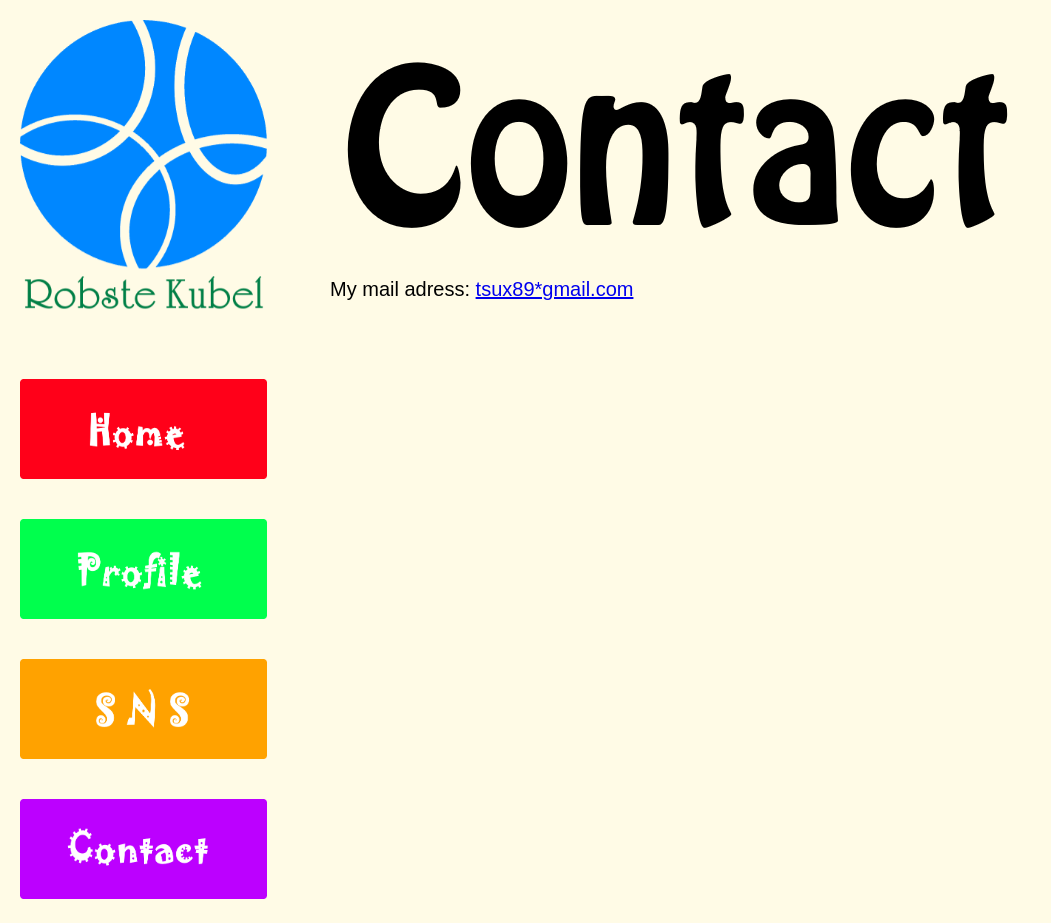
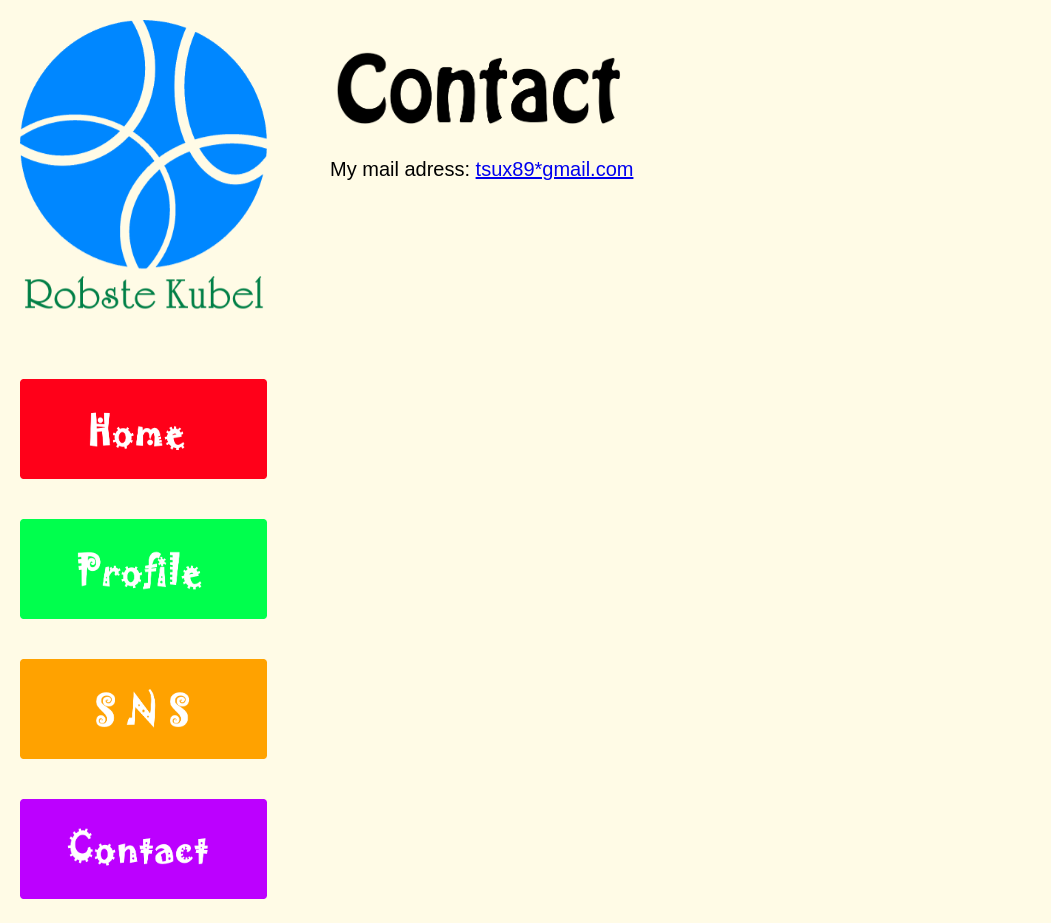
Before and after one commit to tsux89/tsux89.github.io, a plain HTML site: page contact.html in a window 1280 px wide. Shown: the whole page, without its empty margins (0-1051 px from the left). Drawn offline with Linux system fonts and the light colour scheme.

Commit message:
Update contact.html

```diff
--- a/contact.html
+++ b/contact.html
@@ -19,7 +19,7 @@
 <div id="r">
   <br />
   <br />
-  <img src="./imgs/logo.contact.png" weight="300" /><br />
+  <img src="./imgs/logo.contact.png" width="300" /><br />
   <br />
   My mail adress: <a href="mailto:tsux89@gmail.com">tsux89*gmail.com</a>
   <br /><br />
```
